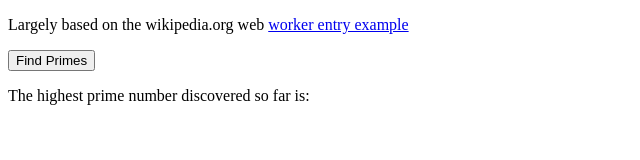
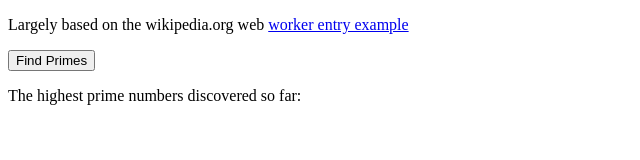
Before and after one commit to asyks/js-worker-primes, a plain HTML site: page index.html in a window 1280 px wide. Shown: the full height of the page, 0-640 px from the left. Drawn offline with Linux system fonts and the light colour scheme.

Commit message:
Reword document text

```diff
--- a/index.html
+++ b/index.html
@@ -10,7 +10,7 @@
     </a>
   </p>
   <button id="find-button">Find Primes</button>
-  <p>The highest prime number discovered so far is:
+  <p>The highest prime numbers discovered so far:
     <output id="results"></output>
   </p>
   <script type="module" src="index.js"></script>
```
